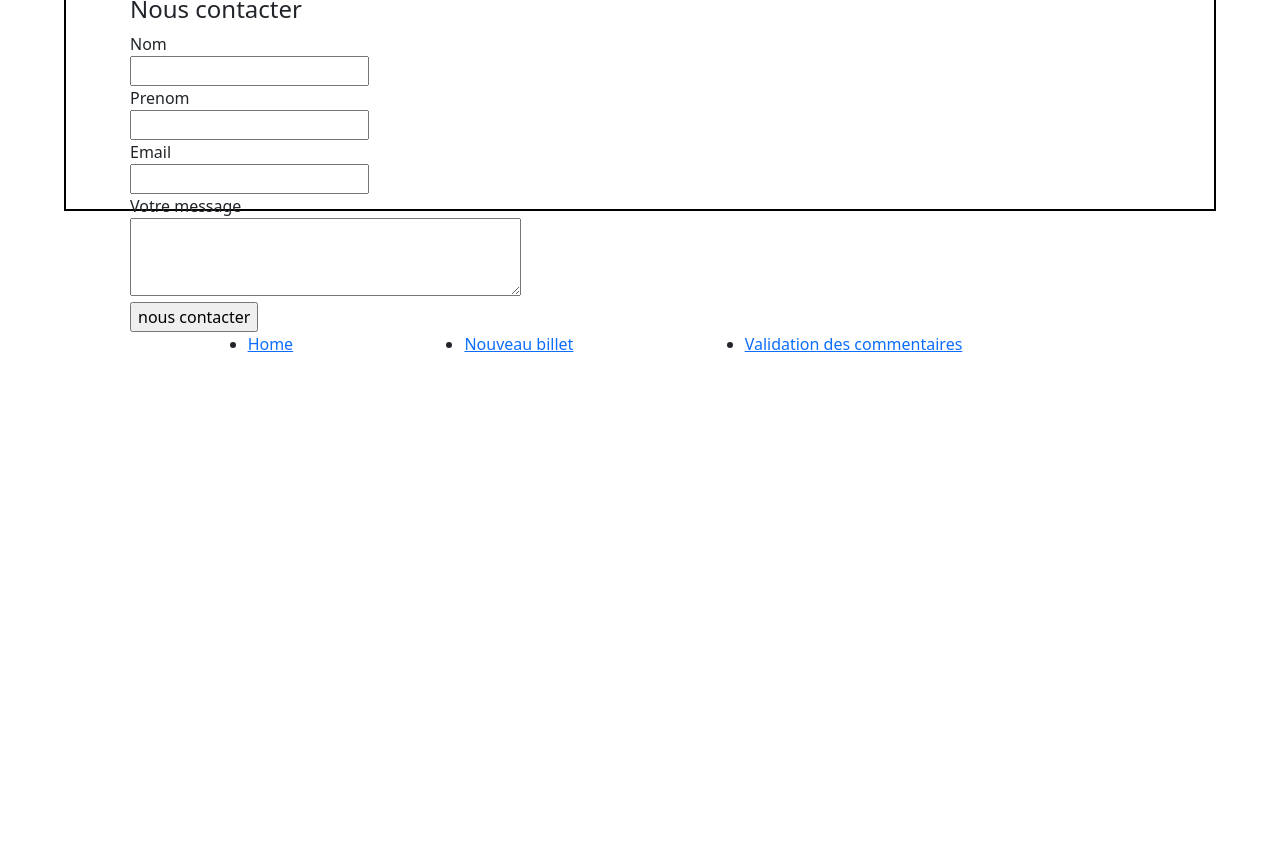
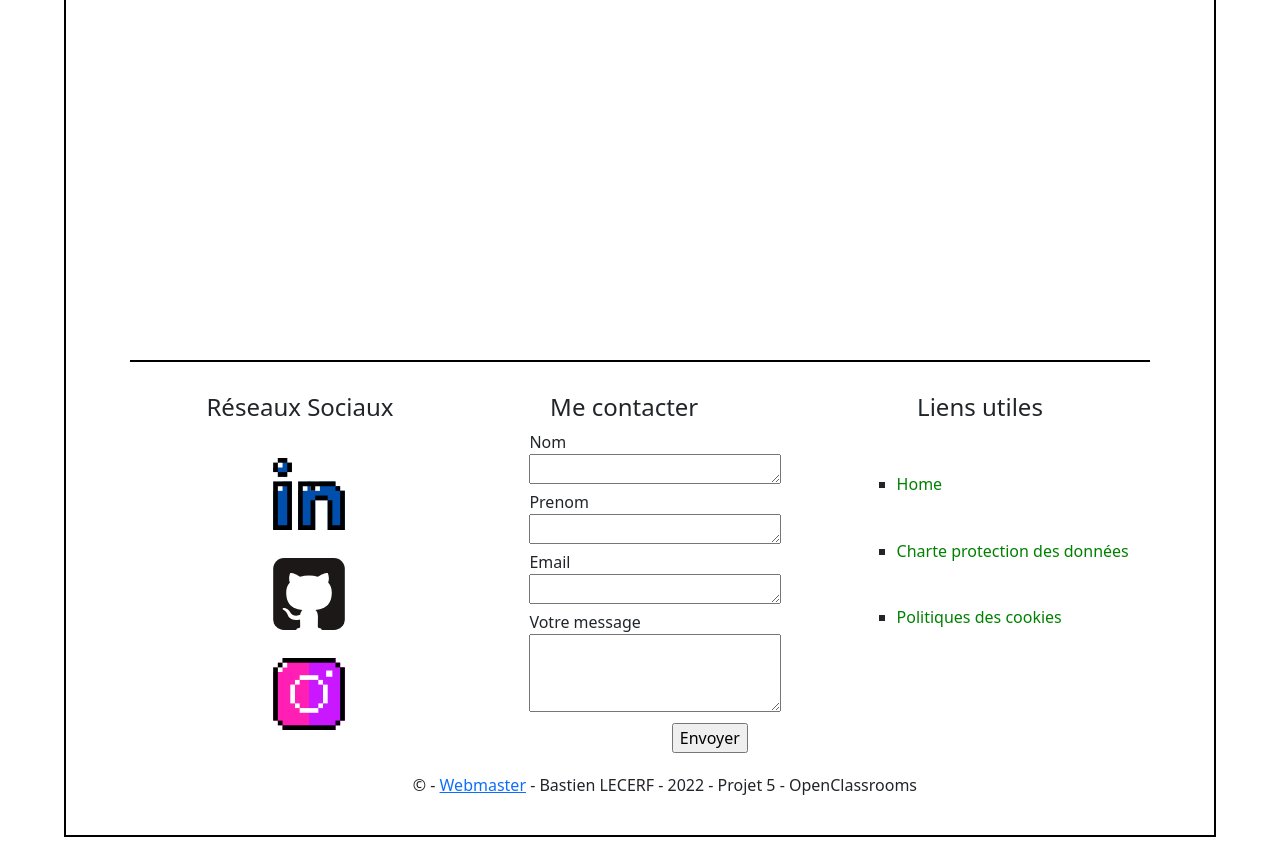
Before and after one commit to Bast-Lcrf/Projet5_OC, a PHP site: page / in a window 1280 px wide; the page is wider, and only the part inside the window is pictured. Shown: the part 789-1651 px from the top of that part. Before the commit the page ends 1141 px from the top of that part, so only its background shows below. Run offline with PHP 8.4, Linux system fonts and the light colour scheme; the visitor is signed in with stand-in values (Sample User, id 1).

Commit message:
added some new features

```diff
--- a/Controller/control_backend.php
+++ b/Controller/control_backend.php
@@ -67,6 +67,19 @@ function detailArticle($idArticle)
     require('View/Frontend/detailArticle.php');
 }
 
+// Ajoute un nouvel article au blog
+function addArticle($idUser, $title, $author, $header_post, $article)
+{
+    $postManager = new PostManager();
+    $newArticle = $postManager->newArticle($idUser, $title, $author, $header_post, $article);
+    if($newArticle == false) {
+        throw new Exception('Impossible d\'ajouter le billet');
+    }
+    else {
+        listArticles();
+    }
+}
+
 /* ---------- Fonction gestion des commentaires ----------*/
 
 // Poster un commentaire
--- a/Controller/control_frontend.php
+++ b/Controller/control_frontend.php
@@ -1,6 +1,33 @@
 <?php
 
-function home()
+require_once('Model/userManager.php');
+require_once('Model/postManager.php');
+require_once('Model/commentManager.php');
+
+function home() // Affiche la page d'accueil
 {
     require('View/Frontend/home.php');
 }
+
+function restrictedArea() // Affiche la zone admin
+{
+    function validView()
+    {
+        $commentManager = new CommentManager();
+        $validView = $commentManager->validationView();
+        $data = $validView->fetch();
+
+        return $data;
+    }
+
+    require('View/Frontend/zoneAdmin.php');
+}
+
+// Affiche les commentaires en attente de validation dans la zone admin
+/* function validView()
+{
+    $commentManager = new CommentManager();
+    $validView = $commentManager->validationView();
+
+    require('View/Frontend/zoneAdmin.php');
+} */
--- a/Model/commentManager.php
+++ b/Model/commentManager.php
@@ -23,4 +23,13 @@ class CommentManager extends Manager
 
         return $affectedLine;
     }
+
+    public function validationView()
+    {
+        $db = $this->dbConnect();
+        $req = $db->query('SELECT id_user, id_article, author, comment, validation_com, DATE_FORMAT(date_comment, \'%d/%m/%Y à %Hh%imin%ss\')
+            AS date_com_fr FROM Comments WHERE validation_com = 2 ORDER BY date_comment DESC');
+
+        return $req;
+    }
 }
--- a/Model/postManager.php
+++ b/Model/postManager.php
@@ -23,4 +23,14 @@ class PostManager extends Manager
 
         return $article;
     }
+
+    public function newArticle($idUser, $title, $author, $header_post, $article) // ajoute un nouvel article
+    {
+        $db = $this->dbConnect();
+        $affectedLines = $db->prepare('INSERT INTO Articles(id_user, title, author, header_post, article, date_article)
+            VALUES(?, ?, ?, ?, ?, NOW())');
+        $newArticle = $affectedLines->execute(array($idUser, $title, $author, $header_post, $article));
+
+        return $newArticle;
+    }
 }
--- a/Public/css/style.css
+++ b/Public/css/style.css
@@ -1,11 +1,17 @@
 #bloc_page {
     max-width: 90%;
-    height: 1000px;
+    height: 1600px;
     padding-top: 2%;
     padding-left: 5%;
     padding-right: 5%;
-    margin: auto;
+    margin-top: 2%;
+    margin-left: 5%;
+    margin-bottom: 2%;
     border: 2px solid black;
+}
+
+#content {
+    min-height: 1000px;
 }
 
 .alert-success {
@@ -26,7 +32,7 @@ p {
     text-align: justify;
 }
 
-ul {
+#header_basic ul {
     display: flex;
     justify-content: space-around;
     padding-right: 10%;
@@ -39,6 +45,97 @@ ul {
     border-top: 2px solid black;
 }
 
-.footer_basic {
+/* Section footer */
+
+#footer_basic {
+    border-top: 2px solid black;
+    padding-top: 3%;
+}
+
+/* réseaux sociaux */
+
+.navSocial h4 {
+    text-align: center;
+}
+
+.navSocial ul {
     display: flex;
+    flex-direction: column;
+    justify-content: center;
 }
+
+.navSocial li {
+    list-style-type: none;
+}
+
+.navSocial img {
+    padding-top: 10%;
+    margin-left: 30%;
+}
+
+/* Formulaire de contact */
+
+.form_contact h4 {
+    text-align: center;
+    padding-right: 10%;
+}
+
+.form_contact form {
+    margin-left: 15%;
+}
+
+.form_contact form input {
+    margin-top: 2%;
+    margin-left: 53%;
+}
+
+/* Liens utiles */
+
+.menu_footer h4 {
+    text-align: center;
+}
+
+.menu_footer li {
+    list-style-type: square;
+    margin-left: 15%;
+    padding-top: 15%;
+}
+
+.menu_footer a {
+    text-decoration: none;
+    color: green;
+}
+
+/* Copyright */
+
+.copyright p, a {
+    margin-top: 2%;
+    text-align: center;
+}
+
+/* Zone Admin */
+
+#admin {
+    margin-top: 5%;
+}
+
+/* formulaire nouvel article */
+
+.formNewPost {
+    padding-top: 3%;
+    border-right: 2px solid black;
+}
+
+.formNewPost h4 {
+    text-align: center;
+}
+
+/* Validation des commentaires */
+/*
+.validationCom {
+    border: 2px solid black;
+} */
+
+.validationCom p{
+    text-align: center;
+}
--- a/View/Frontend/template/contact.php
+++ b/View/Frontend/template/contact.php
@@ -1,23 +1,22 @@
-<h4>Nous contacter</h4>
 <form method="POST">
     <div>
         <label for="nom">Nom</label><br />
-        <input type="text" id="nom" name="nom" />
+        <textarea id="nom" name="nom" rows="1" cols="25"></textarea>
     </div>
     <div>
         <label for="prenom">Prenom</label><br />
-        <input type="text" id="prenom" name="prenom" />
+        <textarea id="prenom" name="prenom" rows="1" cols="25"></textarea>
     </div>
     <div>
         <label for="email">Email</label><br />
-        <input type="text" id="emal" name="email" />
+        <textarea id="email" name="email" rows="1" cols="25"></textarea>
     </div>
     <div>
         <label for="message">Votre message</label><br />
-        <textarea id="message" name="message" rows="3" cols="40"></textarea>
+        <textarea id="message" name="message" rows="3" cols="25"></textarea>
     </div>
     <div>
-        <input type="submit" value="nous contacter" name="contact" />
+        <input type="submit" value="Envoyer" name="contact" />
     </div>
 </form>
 
--- a/View/Frontend/template/template.php
+++ b/View/Frontend/template/template.php
@@ -5,7 +5,7 @@
 		<title><?= $title ?></title>
 		<link rel="stylesheet" type="text/css" href="public/css/style.css">
 		<link rel="stylesheet" type="text/css" href="public/css/bootstrap.min.css">
-		<script src="public/css/bootstrap.min.js"></script>
+		<script src="public/js/bootstrap.min.js"></script>
 	</head>
 
 	<body>
@@ -25,27 +25,45 @@
 			</header>
 
 			<section>
+				<div id="content">
 					<?= $content ?>
+				</div>
 			</section>
 
 			<footer>
-				<div id="footer_basic">
-					<div class="navSocial">
+				<div class="container" id="footer_basic">
+						<div class="row">
+							<div class="col-lg-4 navSocial">
+								<h4>Réseaux Sociaux</h4>
 								<ul>
-							<li><a href="#twitter"><img src="public/images/reseauxSociaux/Twitter.png" alt="Twitter"></a></li>
-							<li><a href="#facebook"><img src="public/images/reseauxSociaux/Facebook.png" alt="Facebook"></a></li>
-							<li><a href="#instagram"><img src="public/images/reseauxSociaux/Instagram.png" alt="Instagram"></a></li>
+									<li><a href="#linkedin"><img src="Public/images/svg/linkedin.svg" alt="linkedin" width="100" height="100"/></a></li>
+									<li><a href="https://github.com/Bast-Lcrf" target="blank"><img src="public/images/svg/github.svg" alt="github"width="100" height="100" /></a></li>
+									<li><a href="#instagram"><img src="public/images/svg/Instagram.svg" alt="Instagram" width="100" height="100" /></a></li>
 								</ul>
 							</div>
-					<div class="form_contact">
+							<div class="col-lg-4 form_contact">
+								<h4>Me contacter</h4>
 								<?php include('contact.php'); ?>
 							</div>
-					<div class="menu_footer">
-						<ul class="menu_footer">
+							<div class="col-lg-4 menu_footer">
+								<h4>Liens utiles</h4>
+								<ul>
 									<li><a href="index.php">Home</a></li>
-							<li><a href="index.php?action=newBillet">Nouveau billet</a></li>
-							<li><a href="index.php?action=validView">Validation des commentaires</a></li>
+									<li><a href="index.php?action=#">Charte protection des données</a></li>
+									<li><a href="index.php?action=#">Politiques des cookies</a></li>
 								</ul>
+							</div>
+						</div>
+						<div class="copyright">
+							<p>© - <?php if(!isset($_SESSION['pseudo'])): ?>
+											Webmaster
+									<?php elseif($_SESSION['statut'] == 1): ?>
+										<a href="index.php?action=adminZone">Webmaster</a>
+									<?php else: ?>
+										Webmaster
+									<?php endif; ?>
+								- Bastien LECERF - 2022 - Projet 5 - OpenClassrooms
+						</div>
 				</div>
 			</footer>
 		</div>
--- a/index.php
+++ b/index.php
@@ -56,6 +56,20 @@ try {
                 throw new Exception('Aucun identifiant d\'article envoyé.');
             }
         }
+        elseif($_GET['action'] == 'adminZone') // Affiche la zone admin
+        {
+            restrictedArea();
+            //validView();
+        }
+        elseif($_GET['action'] == 'newArticle') // Nouvel Article posté
+        {
+            if(!empty($_POST['title']) && /*!empty($_POST['author']) &&*/ !empty($_POST['header_post']) && !empty($_POST['article'])) {
+                addArticle($_SESSION['id'], $_POST['title'], $_SESSION['prenom'], $_POST['header_post'], $_POST['article']);
+            }
+            else {
+                throw new Exception('Tous les champs ne sont pas remplis.');
+            }
+        }
     }
     else {
         home();
@@ -66,4 +80,5 @@ catch(Exception $e) {
     require('View/Frontend/home.php');
     require('View/Frontend/listArticles.php');
     require('View/Frontend/detailArticle.php');
+    require('View/Frontend/zoneAdmin.php');
 }
```
Also changed, not shown: View/Frontend/detailArticle.php (+1 -8 lines), View/Frontend/zoneAdmin.php (added, +48 -0 lines), Public/images/svg/facebook.svg (added), Public/images/svg/github.svg (added), Public/images/svg/instagram.svg (added), Public/images/svg/linkedin.svg (added), Public/js/bootstrap.min.js (renamed from Public/css/bootstrap.min.js), 5 other files. Lines whose indentation alone changed are shown as unchanged.
